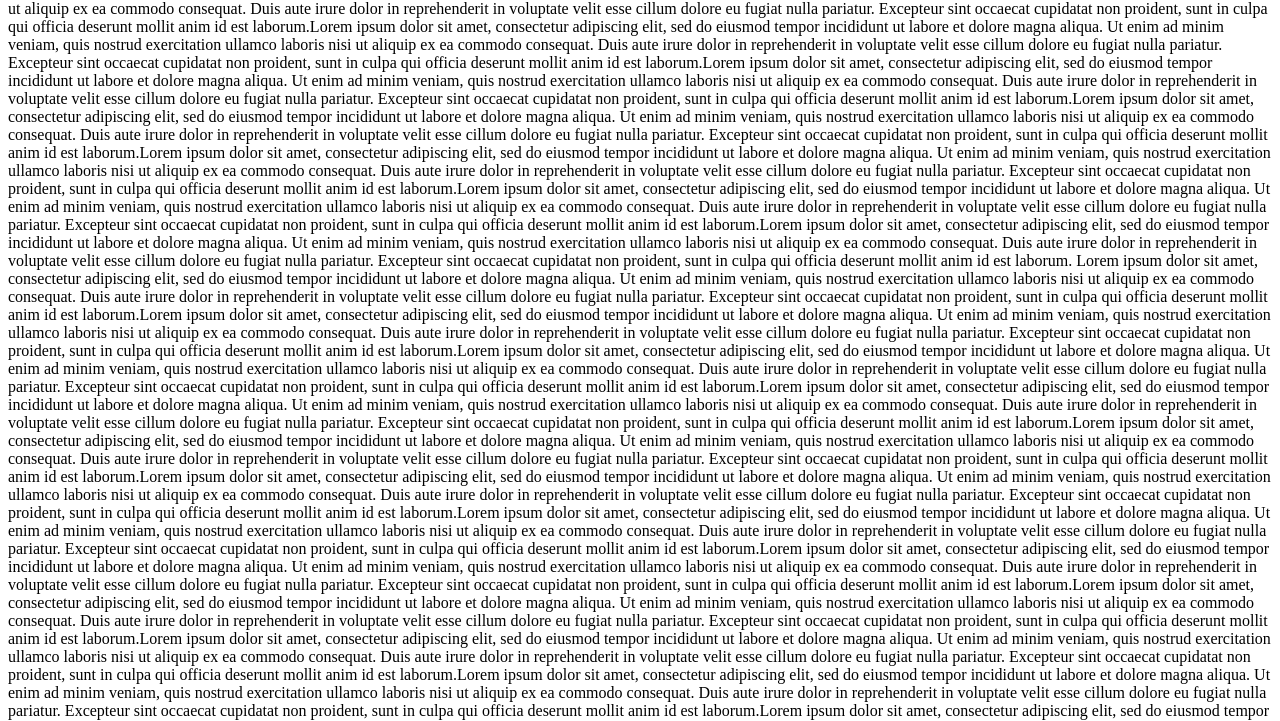
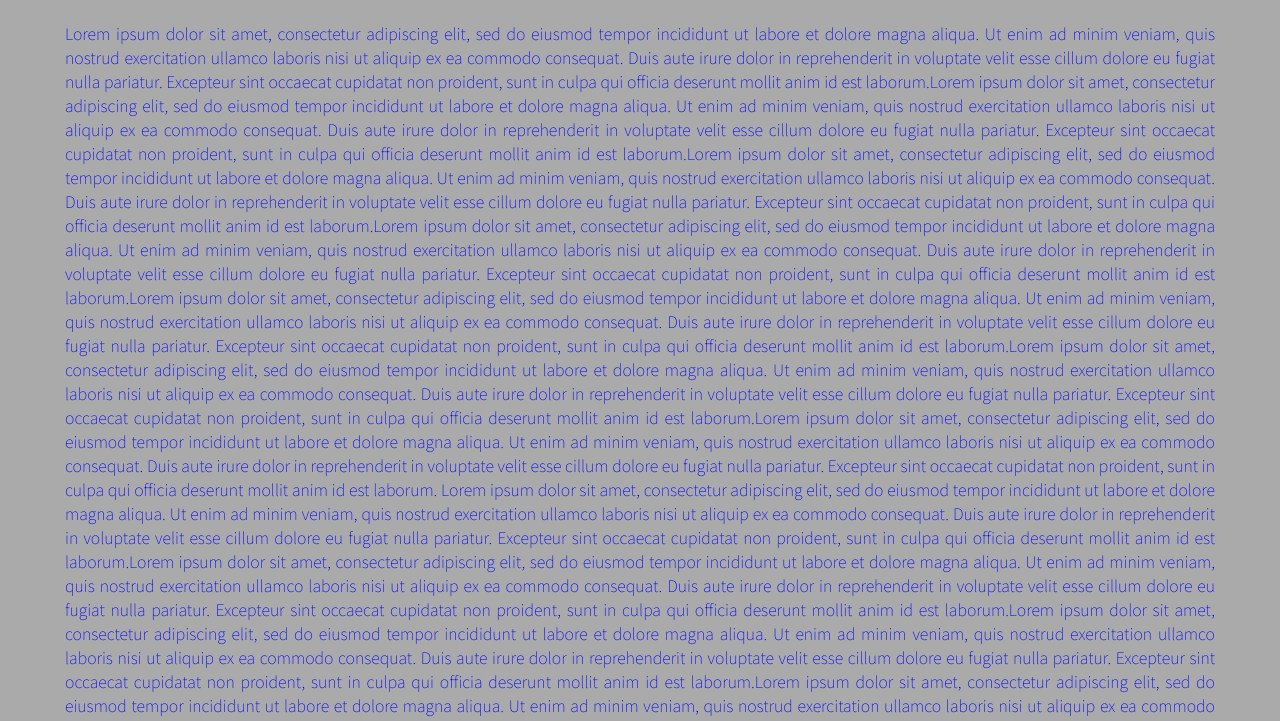
Before and after one commit to JacobAllenSchmidt/firstProject, a plain HTML site: page index.html in a window 1280 px wide. Shown: the part 186-907 px from the top of the page. Drawn offline with nearby package versions, Linux system fonts and the light colour scheme.

Commit message:
Fix bugs

```diff
--- a/index.html
+++ b/index.html
@@ -1,7 +1,7 @@
 <!DOCTYPE html>
 <html>
     <head>
-        <link src="./Style.css" type="text/css">
+        <link href="./Style.css" type="text/css" rel="stylesheet">
         <link rel="preconnect" href="https://fonts.googleapis.com">
 <link rel="preconnect" href="https://fonts.gstatic.com" crossorigin>
 <link href="https://fonts.googleapis.com/css2?family=Noto+Sans+JP:wght@100&display=swap" rel="stylesheet">
```
Also changed, not shown: linkpage.html (+1 -1 lines).
